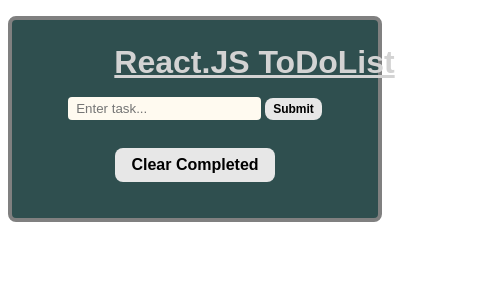
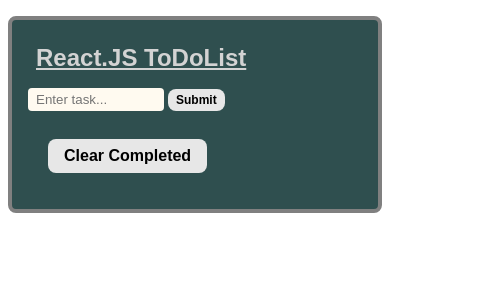
Before and after one commit to gianpierobozza/learning-react-to-do-list, a React (Create React App) app: page / in a window 390 px wide. Shown: the top 300 px of the page, 481 px wide, since content can reach past the window. Built offline with nearby package versions, Linux system fonts and the light colour scheme.

Commit message:
fix css for mobile

```diff
--- a/src/index.css
+++ b/src/index.css
@@ -18,7 +18,6 @@
   border-radius: 8px;
   background-color: darkslategray;
   padding: 16px;
-  text-align: center;
 }
 
 .todo-logo {
@@ -37,8 +36,7 @@
   padding: 8px;
   border: 0;
   outline: none;
-  text-align: center;
-  font-size: 32px;
+  font-size: 24px;
   font-weight: bold;
   text-decoration: underline;
   color: lightgray;
@@ -64,7 +62,7 @@
   position: absolute;
   z-index: 1;
   bottom: 100%;
-  left: 50%;
+  left: 13%;
   margin-left: -60px;
   opacity: 0;
   transition: opacity 0.3s;
@@ -141,4 +139,5 @@
   border: none;
   border-radius: 4px;
   cursor: pointer;
+  max-width: 120px;
 }
```
